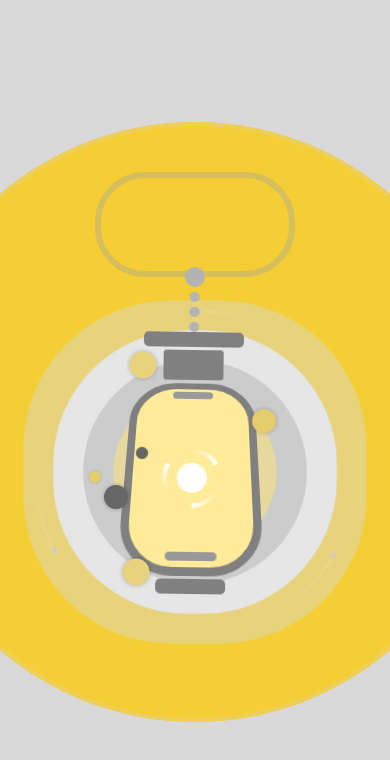
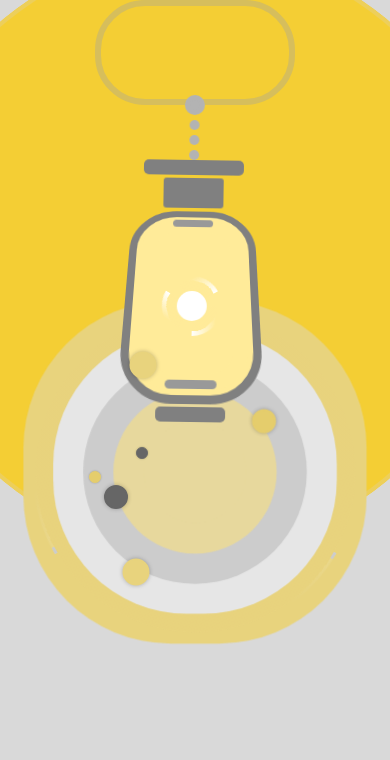
Before and after one commit to chandlerpaulk/lantern-loader, a plain HTML site: page index.html in a window 390 px wide. Drawn offline with Linux system fonts and the light colour scheme.

Commit message:
Mobile responsive

```diff
--- a/style.css
+++ b/style.css
@@ -394,3 +394,11 @@ html, body {
         transform: translateX(100%);
     }
 }
+
+/* Media Query for Mobile devices */
+@media only screen and (max-width: 480px) {
+    .scene {
+        width: 100%;
+        height: 100%;
+    }
+}
```
